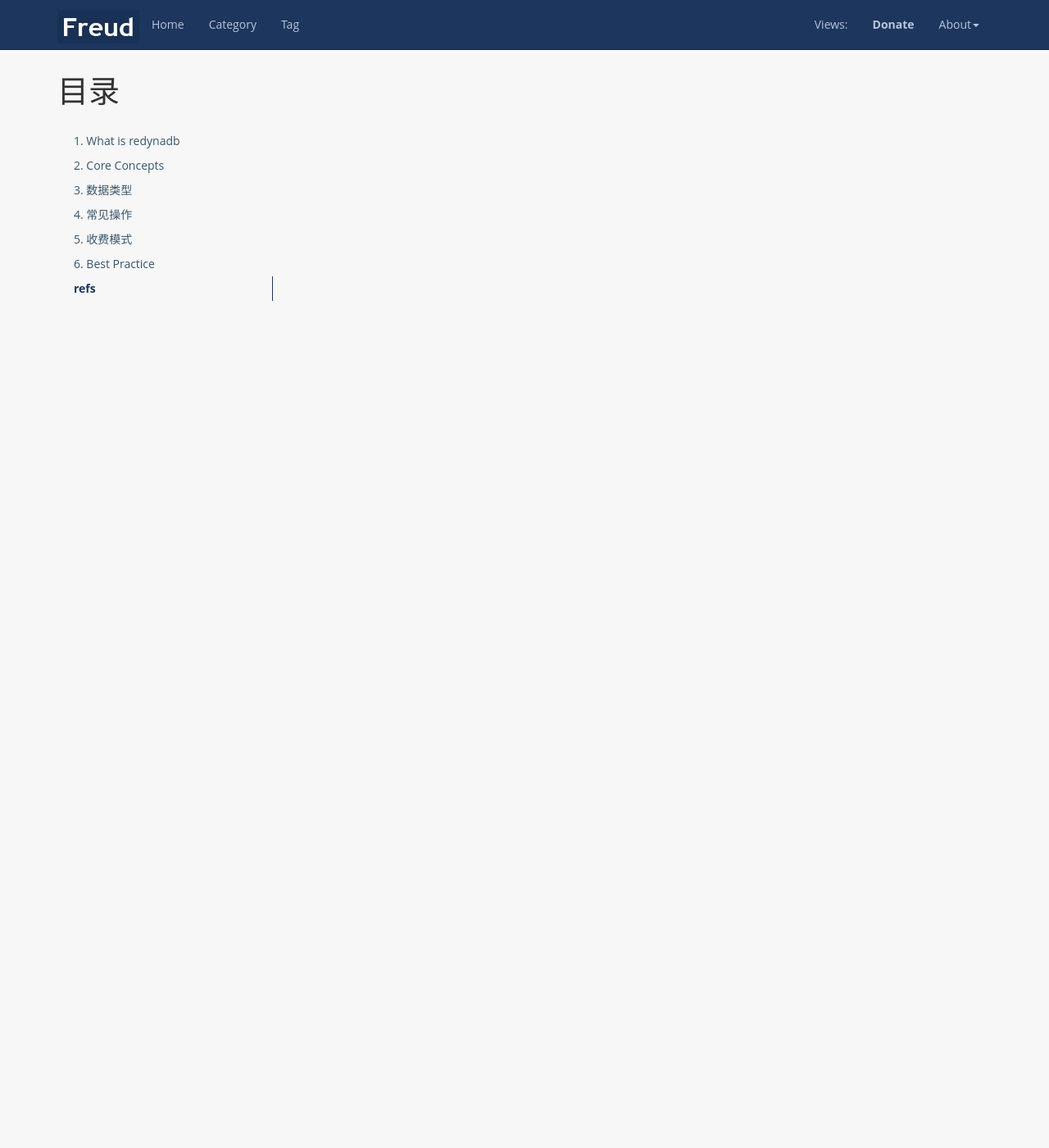
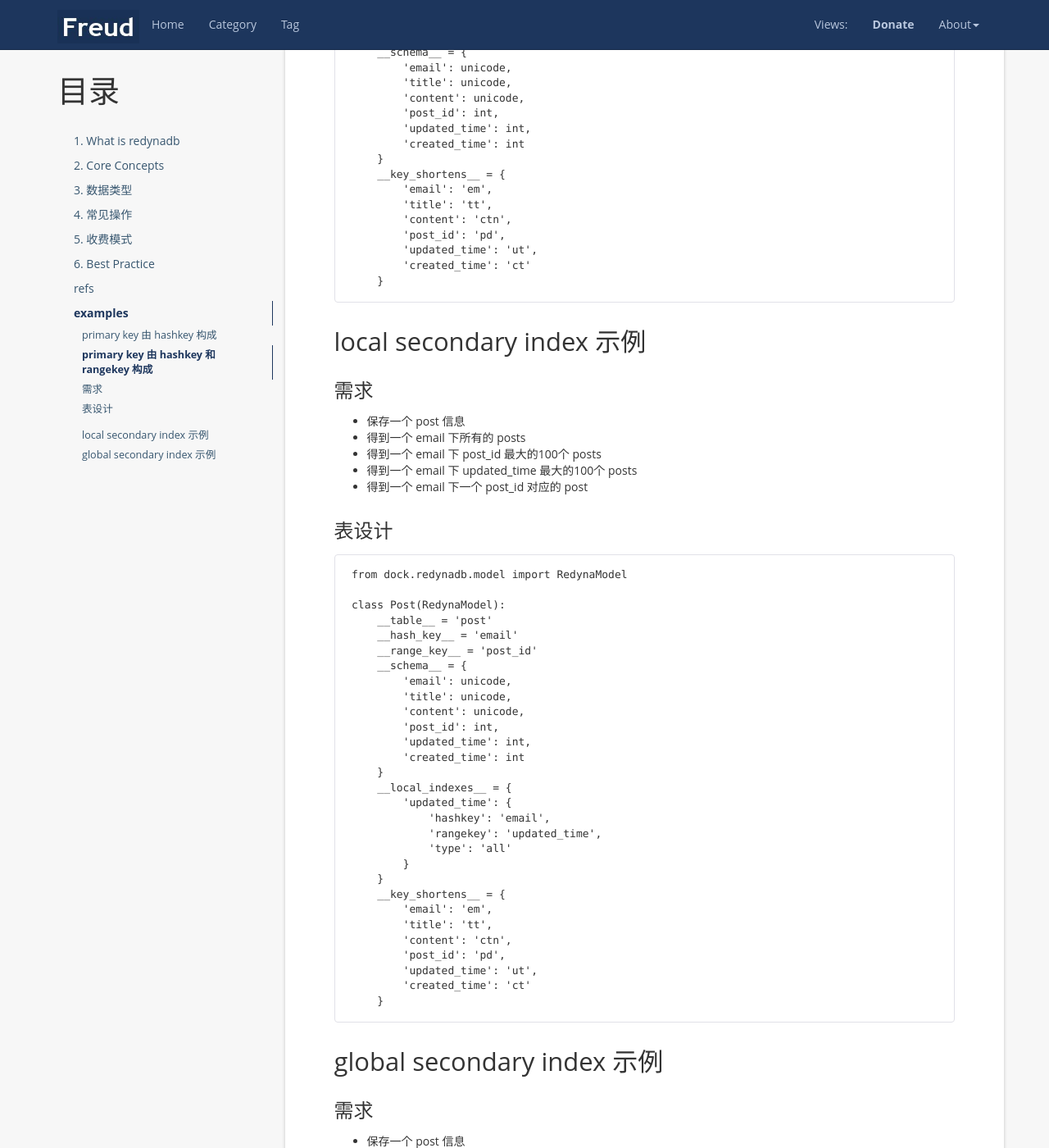
Before and after one commit to caser789/caser789.github.io, a Jekyll site: the page built from _posts/2017-5-14-RedynaDB.md, in a window 1280 px wide and 1400 px high, scrolled down 3077 px. Shown: the whole window at 82% size. Built offline with Jekyll 4.4.1, drawn with Linux system fonts in a browser that asks for light colours; nearby versions of some CDN libraries; comment, search, counter and statistics services are not loaded; some of the changed text lies outside the part shown.

Commit message:
fix
    # feat：新功能（feature）
    # fix：修补bug
    # docs：文档（documentation）
    # style： 格式（不影响代码运行的变动）
    # refactor：重构（即不是新增功能，也不是修改bug的代码变动）
    # test：增加测试
    # chore：构建过程或辅助工具的变动

    Why this change is needed:
    # Explain why this change is needed

    What this change accomplishes:
    # Explain what this change does:

    # BREAKING CHANGE
    # Closes #issue

````diff
--- a/_posts/2017-5-14-RedynaDB.md
+++ b/_posts/2017-5-14-RedynaDB.md
@@ -80,6 +80,168 @@ index。Global secondary index 实质上是另外一张 table, 只不过与主 t
 * [Key Concept](http://docs.aws.amazon.com/amazondynamodb/latest/developerguide/HowItWorks.CoreComponents.html)
 * [Data Type](http://docs.aws.amazon.com/amazondynamodb/latest/developerguide/DynamoDBMapper.DataTypes.html)
 
+# examples
+
+
+## primary key 由 hashkey 构成
+
+### 需求
+
+* user register, 保存 user email, password_hash, name 信息
+* user login, 验证 user email 与 password_hash
+
+### 表设计
+
+```
+from dock.redynadb.model import RedynaModel
+
+class User(RedynaModel):
+    __table__ = 'user'
+    __hash_key__ = 'email'
+    __schema__ = {
+        'email': unicode,
+        'name': unicode,
+        'password_hash': unicode
+     }
+    __key_shortens__ = {
+        'email': 'em',
+        'name': 'nm',
+        'password_hash': 'pwh'
+    }
+```
+
+## primary key 由 hashkey 和 rangekey 构成
+
+### 需求
+
+* 保存一个 post 信息
+* 得到一个 email 下所有的 posts
+* 得到一个 email 下 post_id 最大的100个 posts
+* 得到一个 email 下一个 post_id 对应的 post
+
+### 表设计
+
+```
+from dock.redynadb.model import RedynaModel
+
+class Post(RedynaModel):
+    __table__ = 'post'
+    __hash_key__ = 'email'
+    __range_key__ = 'post_id'
+    __schema__ = {
+        'email': unicode,
+        'title': unicode,
+        'content': unicode,
+        'post_id': int,
+        'updated_time': int,
+        'created_time': int
+    }
+    __key_shortens__ = {
+        'email': 'em',
+        'title': 'tt',
+        'content': 'ctn',
+        'post_id': 'pd',
+        'updated_time': 'ut',
+        'created_time': 'ct'
+    }
+```
+
+## local secondary index 示例
+
+### 需求
+
+* 保存一个 post 信息
+* 得到一个 email 下所有的 posts
+* 得到一个 email 下 post_id 最大的100个 posts
+* 得到一个 email 下 updated_time 最大的100个 posts
+* 得到一个 email 下一个 post_id 对应的 post
+
+### 表设计
+
+```
+from dock.redynadb.model import RedynaModel
+
+class Post(RedynaModel):
+    __table__ = 'post'
+    __hash_key__ = 'email'
+    __range_key__ = 'post_id'
+    __schema__ = {
+        'email': unicode,
+        'title': unicode,
+        'content': unicode,
+        'post_id': int,
+        'updated_time': int,
+        'created_time': int
+    }
+    __local_indexes__ = {
+        'updated_time': {
+            'hashkey': 'email',
+            'rangekey': 'updated_time',
+            'type': 'all'
+        }
+    }
+    __key_shortens__ = {
+        'email': 'em',
+        'title': 'tt',
+        'content': 'ctn',
+        'post_id': 'pd',
+        'updated_time': 'ut',
+        'created_time': 'ct'
+    }
+```
+
+## global secondary index 示例
+
+### 需求
+
+* 保存一个 post 信息
+* 得到一个 email 下所有的 posts
+* 得到一个 email 下 post_id 最大的100个 posts
+* 得到一个 email 下 updated_time 最大的100个 posts
+* 得到一个 email 下一个 post_id 对应的 post
+* 得到一个 post_id 对应的 post
+
+### 表设计
+
+```
+from dock.redynadb.model import RedynaModel
+
+class Post(RedynaModel):
+    __table__ = 'post'
+    __hash_key__ = 'email'
+    __range_key__ = 'post_id'
+    __schema__ = {
+        'email': unicode,
+        'title': unicode,
+        'content': unicode,
+        'post_id': int,
+        'updated_time': int,
+        'created_time': int
+    }
+    __local_indexes__ = {
+        'updated_time': {
+            'hashkey': 'email',
+            'rangekey': 'updated_time',
+            'type': 'all'
+        }
+    }
+    __global_indexes__ = {
+        'post_id': {
+            'hashkey': 'post_id',
+            'type': 'all'
+        }
+    }
+    __key_shortens__ = {
+        'email': 'em',
+        'title': 'tt',
+        'content': 'ctn',
+        'post_id': 'pd',
+        'updated_time': 'ut',
+        'created_time': 'ct'
+    }
+```
+
+
 
 [jekyll]:      http://jekyllrb.com
 [jekyll-gh]:   https://github.com/jekyll/jekyll
````
Also changed, not shown: _posts/2017-6-5-unp-tcp.md (+51 -0 lines).
